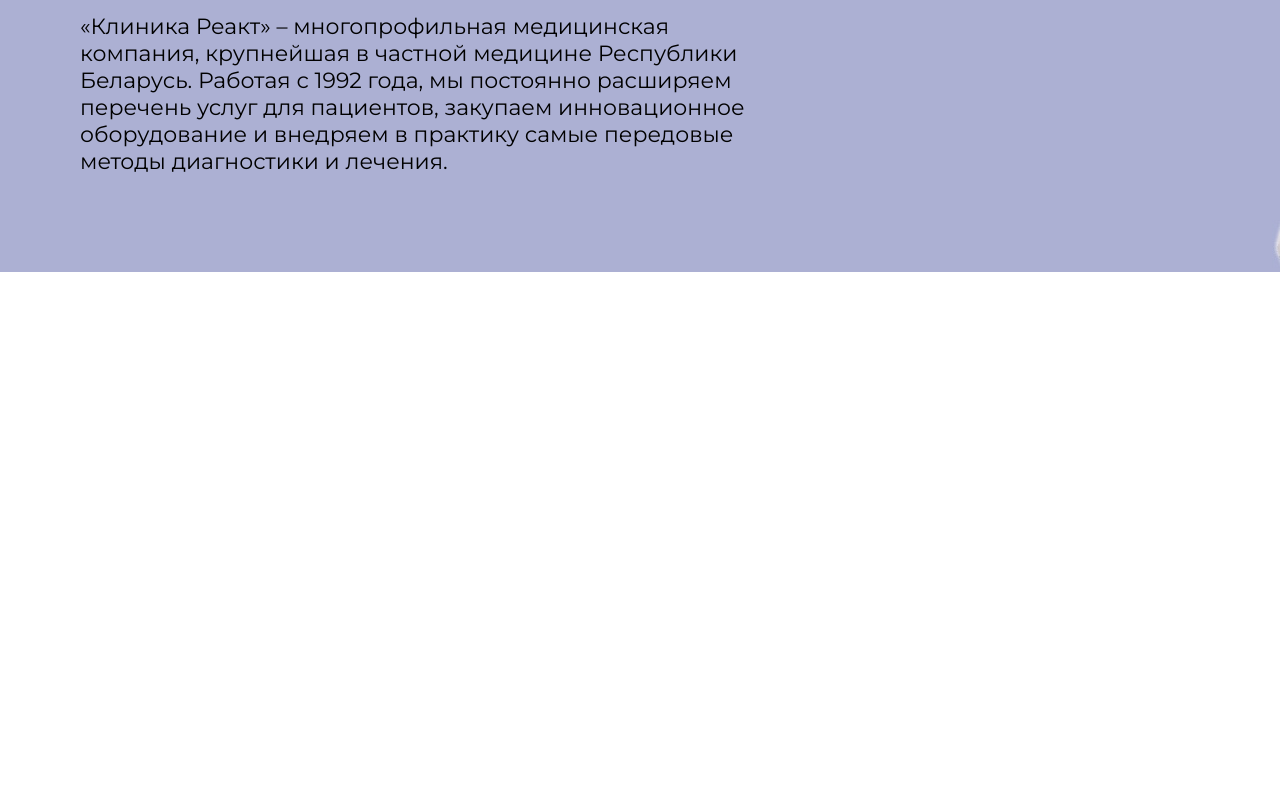
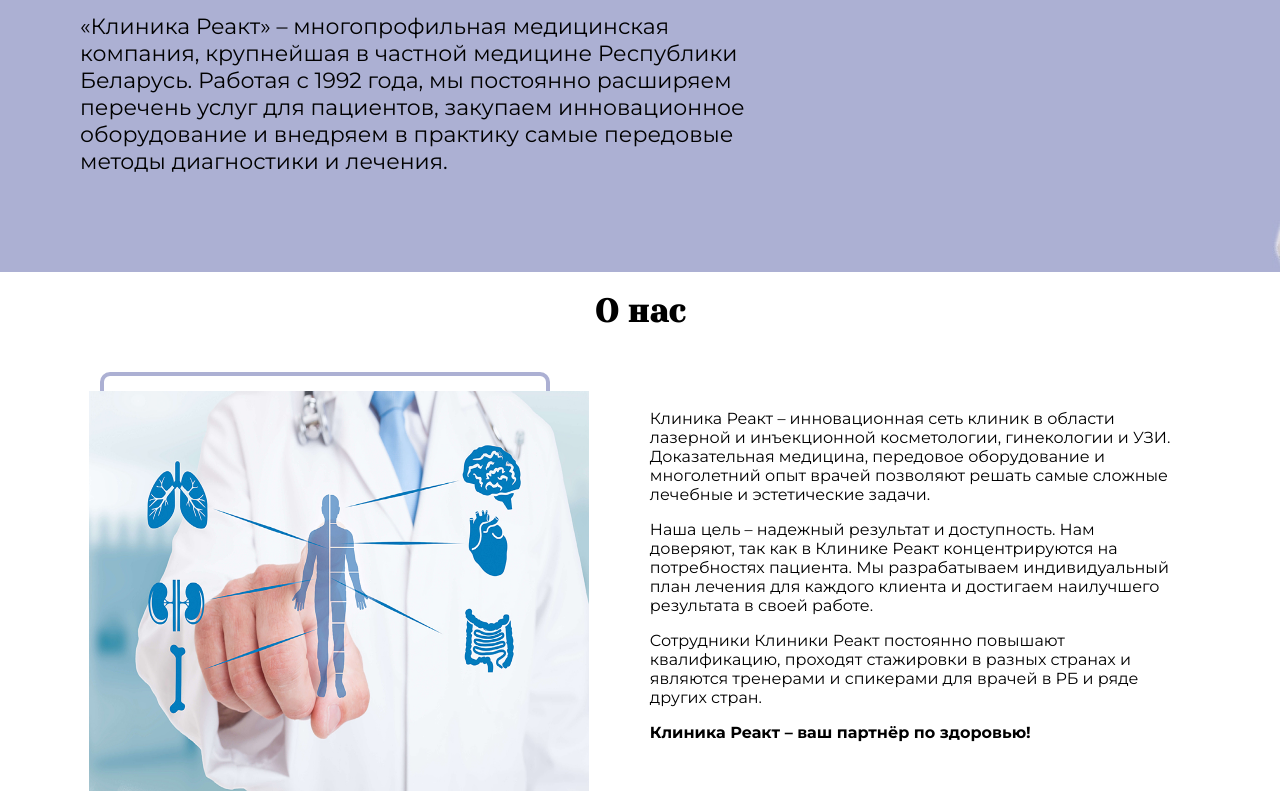
Before and after one commit to savelievamareena/diploma, a React (Create React App) app: page / in a window 1280 px wide. Shown: the part 310-1110 px from the top of the page. Before the commit the page ends 800 px from the top, so only its background shows below. Built offline with nearby package versions, Linux system fonts and the light colour scheme.

Commit message:
aboutUs section

```diff
--- a/src/components/homePage/AboutUs.js
+++ b/src/components/homePage/AboutUs.js
@@ -1,10 +1,35 @@
 import React from "react"
 import '../../styles/Homepage.css';
+import aboutUs from "../../images/aboutus.jpg"
 
 export default function AboutUs() {
     return(
         <div className="homepageMain--aboutUs">
-
+            <h1>О нас</h1>
+            <div className="aboutUs--wrapper">
+                <div className="aboutUs--image">
+                    <img src={aboutUs} alt=""/>
+                </div>
+                <div className="aboutUs--text">
+                    <p>
+                        Клиника Реакт – инновационная сеть клиник в области лазерной и инъекционной косметологии, гинекологии и УЗИ.
+                        Доказательная медицина, передовое оборудование и многолетний опыт врачей позволяют решать самые
+                        сложные лечебные и эстетические задачи.
+                    </p>
+                    <p>
+                        Наша цель – надежный результат и доступность. Нам доверяют, так как в Клинике Реакт концентрируются на
+                        потребностях пациента. Мы разрабатываем индивидуальный план лечения для каждого клиента и достигаем
+                        наилучшего результата в своей работе.
+                    </p>
+                    <p>
+                        Сотрудники Клиники Реакт постоянно повышают квалификацию, проходят стажировки в разных странах и являются
+                        тренерами и спикерами для врачей в РБ и ряде других стран.
+                    </p>
+                    <p>
+                        <strong>Клиника Реакт – ваш партнёр по здоровью!</strong>
+                    </p>
+                </div>
+            </div>
         </div>
     )
 }
--- a/src/styles/Homepage.css
+++ b/src/styles/Homepage.css
@@ -15,6 +15,38 @@
     font-size: 22px;
 }
 
-.homepageMain--headerText h1 {
+h1 {
     font-family: 'Yeseva One', cursive;
 }
+
+.aboutUs--wrapper {
+    display: flex;
+    flex-direction: row;
+    align-items: center;
+    justify-content: center;
+    text-align: center;
+    padding: 20px 100px;
+    gap: 100px;
+}
+
+.aboutUs--image {
+    border-radius: 10px;
+    border: 4px solid #ACB0D3;
+    height: 400px;
+    width: 500px;
+    position: relative;
+    z-index: 9;
+}
+
+.aboutUs--image img {
+    position: absolute;
+    top: 15px;
+    left: -15px;
+    height: 400px;
+    width: 500px;
+}
+
+.aboutUs--text {
+    text-align: left;
+    width: 600px;
+}
```
Also changed, not shown: src/images/aboutus.jpg (added).
